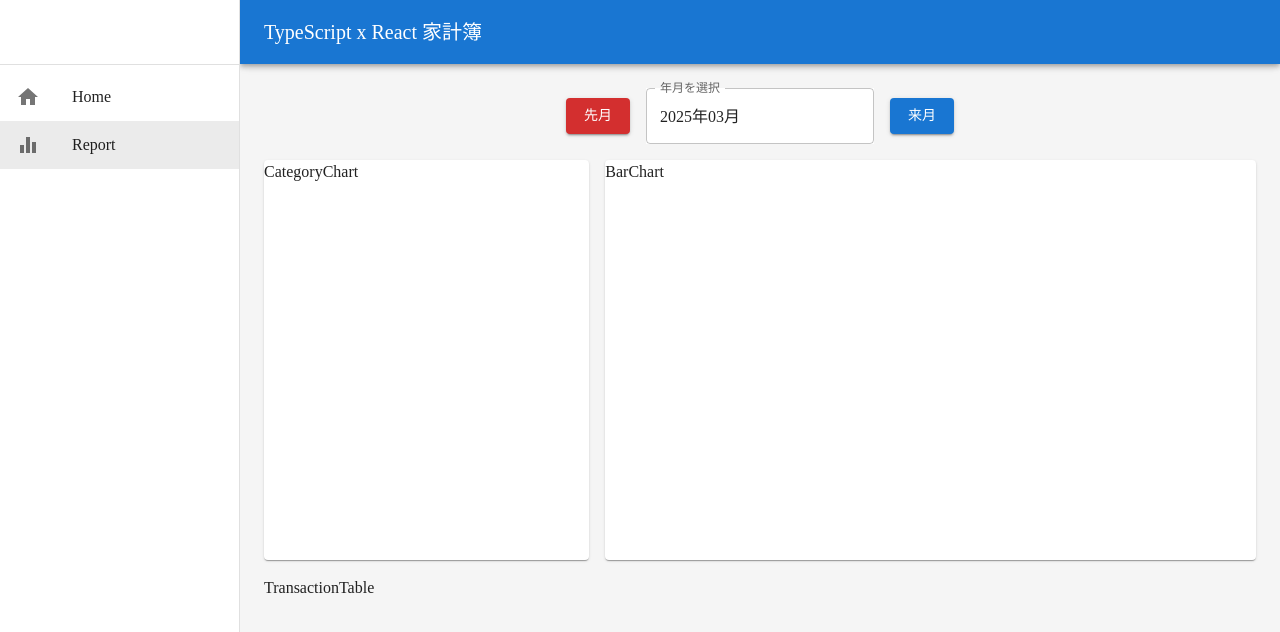
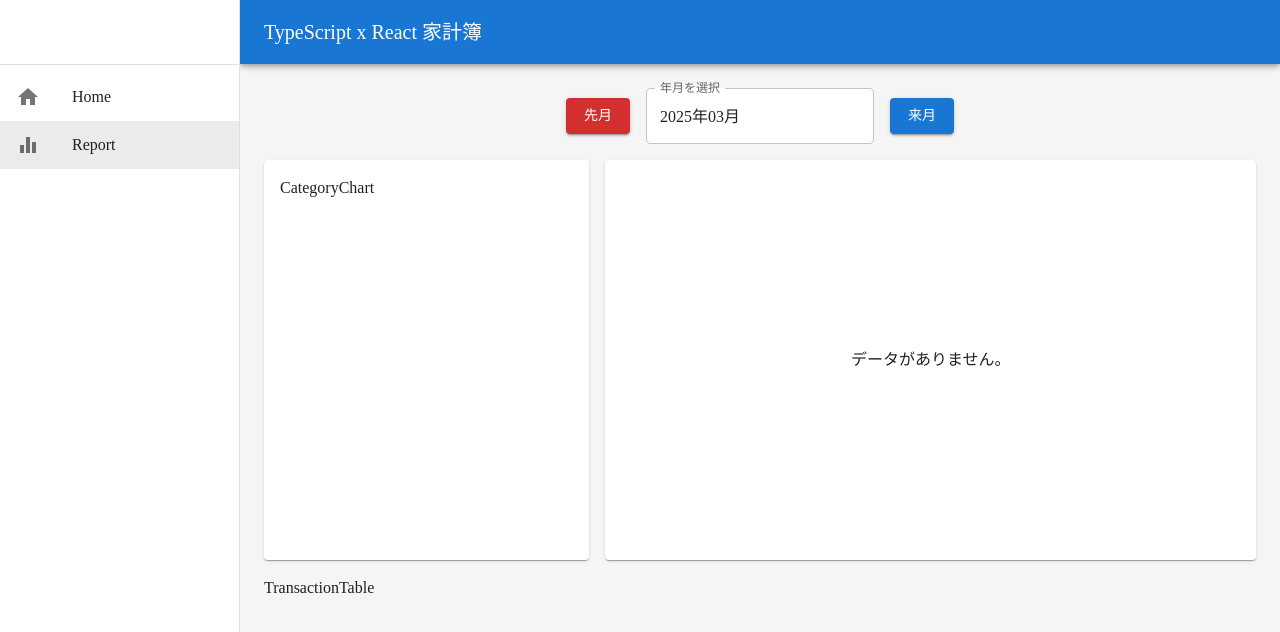
Before and after one commit to tkm0604/household-app, a React (Create React App) app: page /report in a window 1280 px wide. Shown: the top 632 px of the page. Built offline with nearby package versions, Linux system fonts and the light colour scheme; no server answers; the database is empty; the HTML template or start-up script is replaced by a standard one.

Commit message:
棒グラフ実装

```diff
--- a/package.json
+++ b/package.json
@@ -21,9 +21,11 @@
     "@types/node": "^16.18.126",
     "@types/react": "^19.0.10",
     "@types/react-dom": "^19.0.4",
+    "chart.js": "^4.4.9",
     "date-fns": "^4.1.0",
     "firebase": "^11.5.0",
     "react": "^19.0.0",
+    "react-chartjs-2": "^5.3.0",
     "react-dom": "^19.0.0",
     "react-hook-form": "^7.55.0",
     "react-router-dom": "^7.3.0",
--- a/src/App.tsx
+++ b/src/App.tsx
@@ -32,12 +32,13 @@
 function App() {
   const [transactions, setTransactions] = useState<Transaction[]>([]);
   const [currentMonth, setCurrentMonth] = useState(new Date());
+  const [isLoading, setIsLoading] = useState(true);
 
   useEffect(() => {
     const fetchTransactions = async () => {
       try {
+        setIsLoading(true);
         const querySnapshot = await getDocs(collection(db, "Transactions"));
-
         const transactionsData = querySnapshot.docs.map((doc) => {
           return {
             ...doc.data(),
@@ -51,10 +52,13 @@
         } else {
           console.error("一般的なエラーは:", err);
         }
+      } finally {
+        setIsLoading(false);
       }
     };
     fetchTransactions();
   }, []);
+  console.log("setIsLoadingは:", isLoading);
 
   //一月分のデータのみを取得する関数
   const monthlyTransactions = transactions.filter((transaction) => {
@@ -152,6 +156,8 @@
                 <Report
                   currentMonth={currentMonth}
                   setCurrentMonth={setCurrentMonth}
+                  monthlyTransactions={monthlyTransactions}
+                  isLoading={isLoading}
                 />
               }
             />
--- a/src/components/BarChart.tsx
+++ b/src/components/BarChart.tsx
@@ -1,9 +1,87 @@
-import React from 'react'
+import React, { use } from "react";
+import {
+  Chart as ChartJS,
+  CategoryScale,
+  LinearScale,
+  BarElement,
+  Title,
+  Tooltip,
+  Legend,
+  ChartData,
+} from "chart.js";
+import { Bar } from "react-chartjs-2";
+import { calculateDailyBalances } from "../utils/financeCalculations";
+import { Transaction } from "../types";
+import { object } from "zod";
+import exp from "constants";
+import { Box, Typography, useTheme } from "@mui/material";
+import CircularProgress from "@mui/material/CircularProgress";
 
-const BarChart = () => {
-  return (
-    <div>BarChart</div>
-  )
+ChartJS.register(
+  CategoryScale,
+  LinearScale,
+  BarElement,
+  Title,
+  Tooltip,
+  Legend
+);
+
+interface BarChartProps {
+  monthlyTransactions: Transaction[];
+  isLoading: boolean;
 }
 
-export default BarChart
+const BarChart = ({ monthlyTransactions, isLoading }: BarChartProps) => {
+  const theme = useTheme();
+  const options = {
+    maintainAspectRatio: false,
+    responsive: true,
+    plugins: {
+      // legend: {
+      //   position: "top" as const,
+      // },
+      title: {
+        display: true,
+        text: "日別収支",
+      },
+    },
+  };
+
+  const dailyBalances = calculateDailyBalances(monthlyTransactions);
+  const dateLabels = Object.keys(dailyBalances).sort();
+  const expenseData = dateLabels.map((day) => dailyBalances[day].expense);
+  const incomeData = dateLabels.map((day) => dailyBalances[day].income);
+
+  const data: ChartData<"bar"> = {
+    labels: dateLabels,
+    datasets: [
+      {
+        label: "支出",
+        data: expenseData,
+        backgroundColor: theme.palette.expenseColor.light,
+      },
+      {
+        label: "収入",
+        data: incomeData,
+        backgroundColor: theme.palette.incomeColor.light,
+      },
+    ],
+  };
+  return (
+    <Box sx={{
+      flexGrow: 1,
+      display: "flex",
+      alignItems: "center",
+      justifyContent:"center" }} >
+      {isLoading ? (
+        <CircularProgress />
+      ) : monthlyTransactions.length > 0 ? (
+        <Bar options={options} data={data} />
+      ) : (
+        <Typography>データがありません。</Typography>
+      )}
+    </Box>
+  );
+};
+
+export default BarChart;
--- a/src/components/Calendar.tsx
+++ b/src/components/Calendar.tsx
@@ -30,7 +30,7 @@
   const events = [{ title: "Meeting", start: new Date() }];
   //1.各日付の収支を計算する関数
   const dailyBalances = calculateDailyBalances(monthlyTransactions);
-
+  //console.log("dailyBalancesは:", dailyBalances);
   //2.FullCalendarに表示するイベントを作成する関数
   const createCalendarEvents = (
     dailyBalances: Record<string, Balance>
--- a/src/components/layout/AppLayout.tsx
+++ b/src/components/layout/AppLayout.tsx
@@ -40,7 +40,7 @@
   return (
     <Box
       sx={{
-        display: "flex",
+        display: { md:"flex"},
         bgcolor: (theme) => theme.palette.grey[100],
         minHeight: "100vh",
       }}
--- a/src/pages/Report.tsx
+++ b/src/pages/Report.tsx
@@ -5,17 +5,26 @@
 import CategoryChart from "../components/CategoryChart";
 import MonthSelector from "../components/MonthSelector";
 import BarChart from "../components/BarChart";
+import { Transaction } from "../types";
 
 interface ReportProps {
   currentMonth: Date;
   setCurrentMonth: React.Dispatch<React.SetStateAction<Date>>;
+  monthlyTransactions: Transaction[];
+  isLoading: boolean;
 }
 
-const Report = ({ currentMonth, setCurrentMonth }: ReportProps) => {
+const Report = ({
+  currentMonth,
+  setCurrentMonth,
+  monthlyTransactions,
+  isLoading,
+}: ReportProps) => {
   const commonPaperStyle = {
-    height: { xs: "auto", md: "400px" },
+    height: "400px",
     display: "flex",
     flexDirection: "column",
+    p: 2,
   };
 
   return (
@@ -29,12 +38,17 @@
       <Box display="flex" flexDirection={{ xs: "column", md: "row" }} gap={2}>
         <Box flex={1}>
           <Paper sx={commonPaperStyle}>
+            {/*円グラフを表示するコンポーネント */}
             <CategoryChart />
           </Paper>
         </Box>
         <Box flex={2}>
           <Paper sx={commonPaperStyle}>
-            <BarChart />
+            {/*棒グラフを表示するコンポーネント */}
+            <BarChart
+              monthlyTransactions={monthlyTransactions}
+              isLoading={isLoading}
+            />
           </Paper>
         </Box>
       </Box>
```
Also changed, not shown: 1 other file (tests, documents, lock files or other folders).
